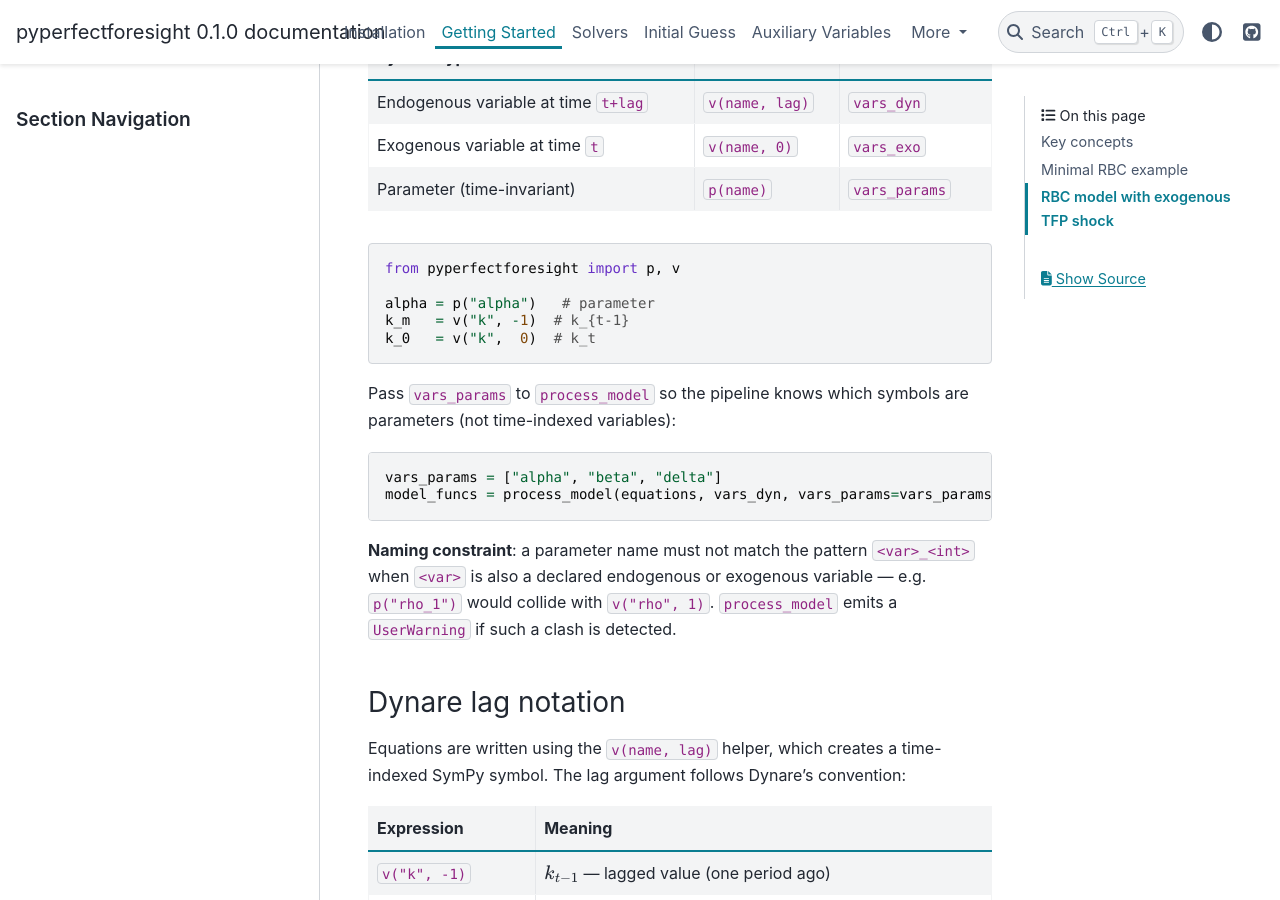
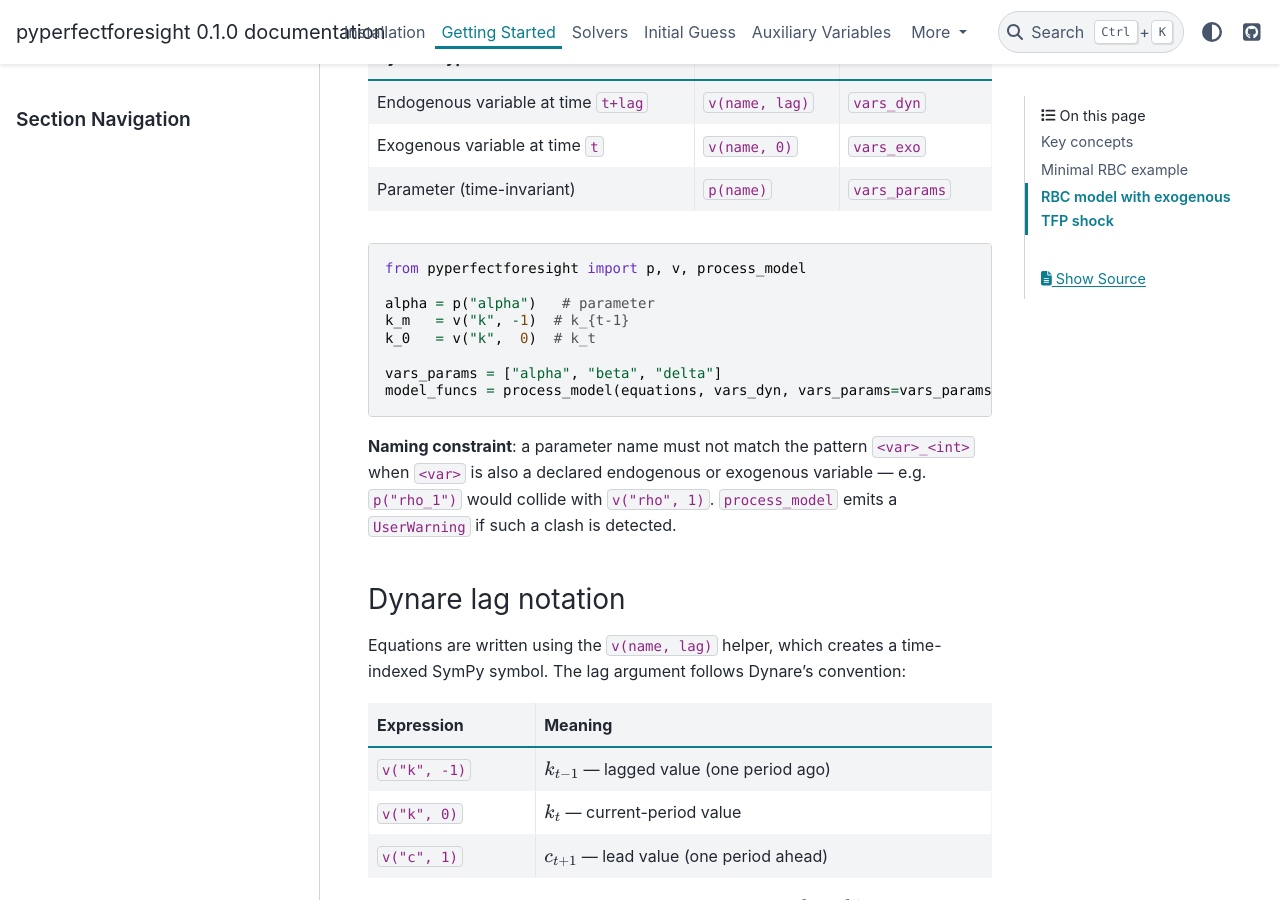
Before and after one commit to Shunsuke-Hori/pyperfectforesight, a Sphinx documentation site: the page built from docs/getting-started.md, in a window 1280 px wide and 900 px high, scrolled down 408 px. Built offline with Sphinx 7.4.7 and the PyData theme 0.15.4, drawn with Linux system fonts in a browser that asks for light colours.

Commit message:
fix: remove append_terminal_conditions from public exports; fix getting-started import snippet
- Remove append_terminal_conditions from __init__.py imports and __all__
  (closes #17 — function remains in core.py as private helper)
- Consolidate p()/vars_params code snippet in getting-started.md into a
  single block with process_model import to avoid NameError on copy-paste

Co-Authored-By: Claude Sonnet 4.6 <noreply@anthropic.com>

````diff
--- a/docs/getting-started.md
+++ b/docs/getting-started.md
@@ -13,16 +13,12 @@ Use dedicated constructors for each class of symbol:
 | Parameter (time-invariant) | `p(name)` | `vars_params` |
 
 ```python
-from pyperfectforesight import p, v
+from pyperfectforesight import p, v, process_model
 
 alpha = p("alpha")   # parameter
 k_m   = v("k", -1)  # k_{t-1}
 k_0   = v("k",  0)  # k_t
-```
 
-Pass `vars_params` to `process_model` so the pipeline knows which symbols are parameters (not time-indexed variables):
-
-```python
 vars_params = ["alpha", "beta", "delta"]
 model_funcs = process_model(equations, vars_dyn, vars_params=vars_params)
 ```
--- a/pyperfectforesight/__init__.py
+++ b/pyperfectforesight/__init__.py
@@ -30,7 +30,6 @@ from pyperfectforesight.core import (
     # Solver components
     residual,
     sparse_jacobian,
-    append_terminal_conditions,
 
     # High-level solver
     solve_perfect_foresight,
@@ -63,7 +62,6 @@ __all__ = [
     # Solver components
     "residual",
     "sparse_jacobian",
-    "append_terminal_conditions",
     # High-level solver
     "solve_perfect_foresight",
     "solve_perfect_foresight_homotopy",
````
